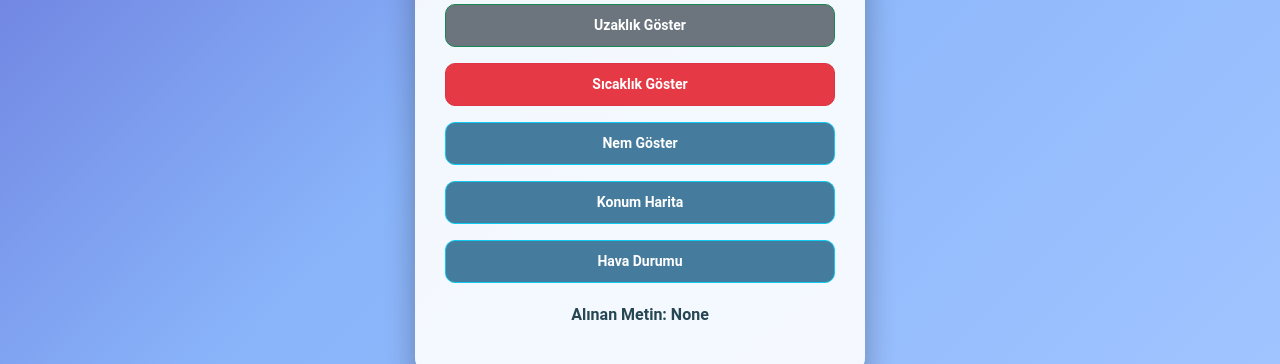
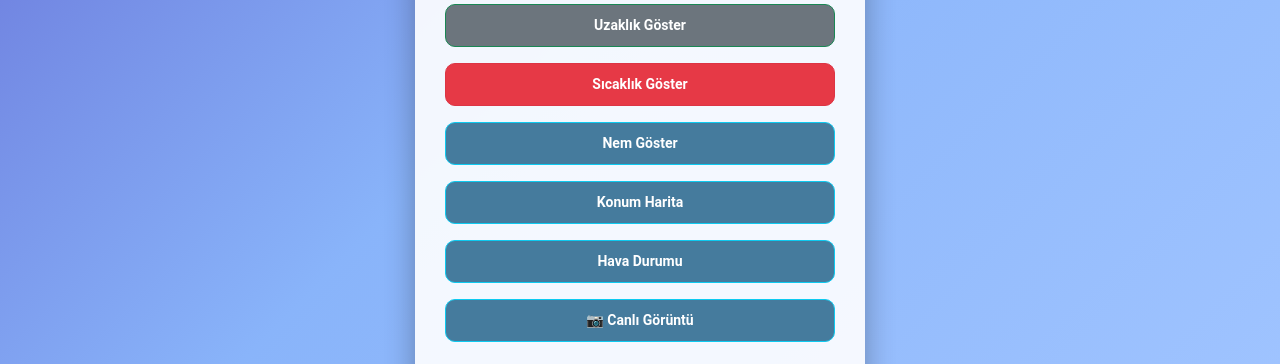
Before and after one commit to omerodev/verigondermecam1, a Django app: page / in a window 1280 px wide. Shown: the part 505-869 px from the top of the page. Run offline with Django 5.2, Linux system fonts and the light colour scheme.

Commit message:
Update home.html

```diff
--- a/templates/home.html
+++ b/templates/home.html
@@ -173,6 +173,8 @@
         <a href="{% url 'show_map' %}" class="btn btn-info mt-3">Konum Harita</a>
         <a href="{% url 'hava_durumu' %}" class="btn btn-info mt-3">Hava Durumu</a>
 
+        <a href="{% url 'canli_goruntu' %}" class="btn btn-info mt-3">📷 Canlı Görüntü</a>
+
         <p>Alınan Metin: {{ received_text }}</p>
     </div>
 
```
